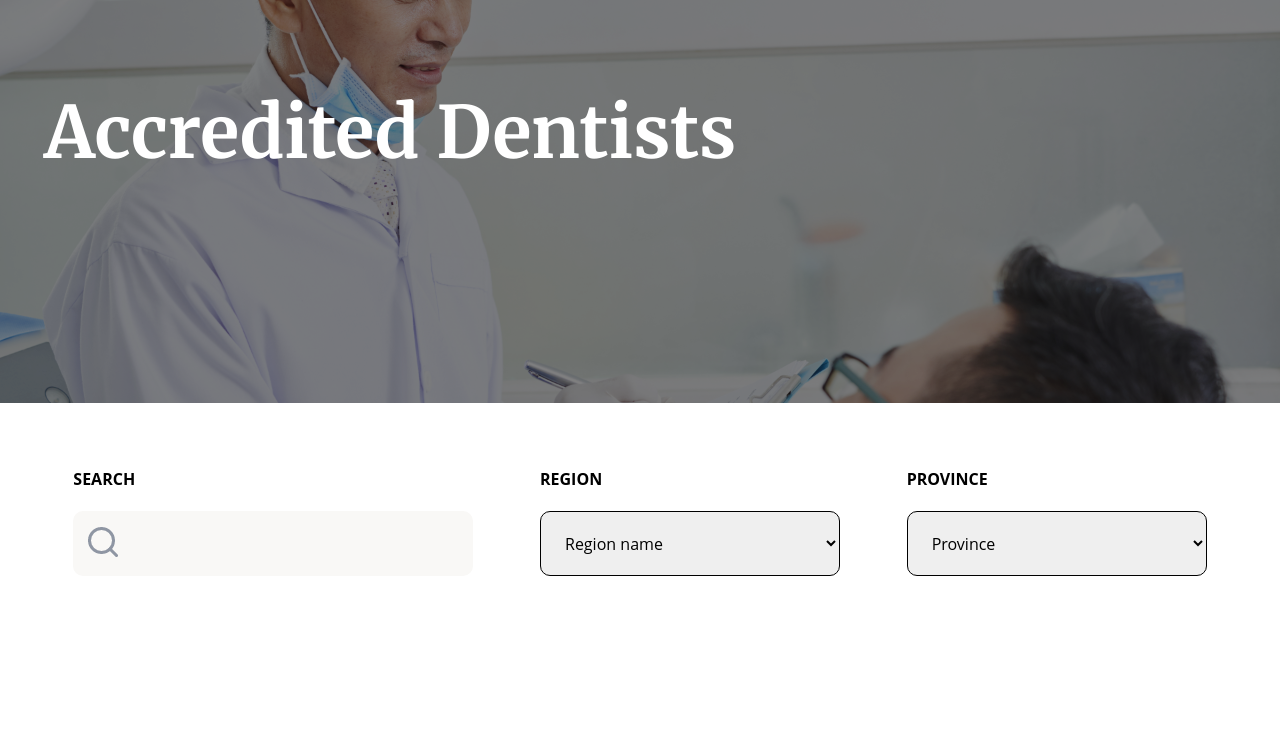
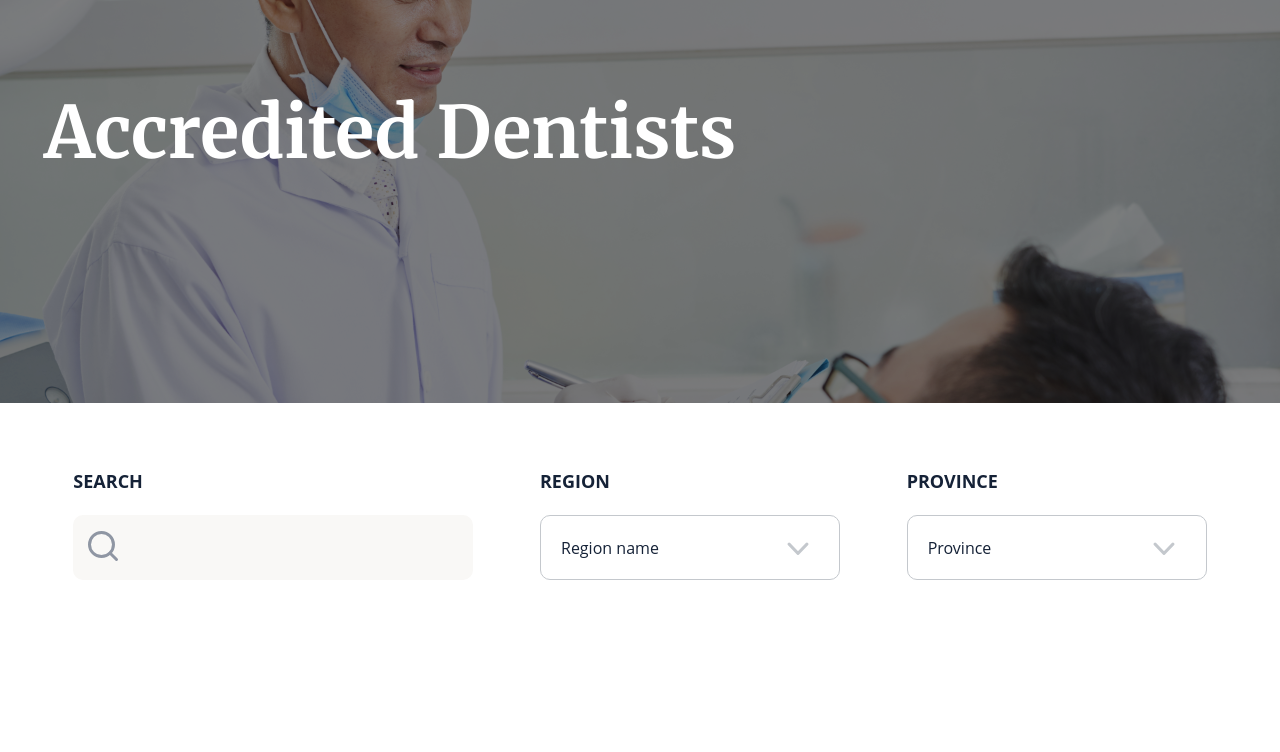
Before and after one commit to Lino004/iwc, a Vue app: page /about-accredited in a window 1280 px wide. Shown: the part 383-1135 px from the top of the page. Built offline with nearby package versions, Linux system fonts and the light colour scheme; no server answers; a small style sheet from the web is missing.

Commit message:
accredited dentists page finished

```diff
--- /dev/null
+++ b/src/components/icons/IconChevon.vue
@@ -0,0 +1,26 @@
+<template>
+  <svg
+    xmlns="http://www.w3.org/2000/svg"
+    width="22.243"
+    height="12.621"
+    viewBox="0 0 22.243 12.621"
+  >
+    <path
+      id="Icon_feather-chevron-down"
+      data-name="Icon feather-chevron-down"
+      d="M9,13.5l9,9,9-9"
+      transform="translate(-6.879 -11.379)"
+      fill="none"
+      stroke="#c4c8cd"
+      stroke-linecap="round"
+      stroke-linejoin="round"
+      stroke-width="3"
+    />
+  </svg>
+</template>
+
+<script>
+export default {}
+</script>
+
+<style scoped></style>
--- /dev/null
+++ b/src/components/icons/IconSearch.vue
@@ -0,0 +1,41 @@
+<template>
+  <svg
+    xmlns="http://www.w3.org/2000/svg"
+    width="30.621"
+    height="30.621"
+    viewBox="0 0 30.621 30.621"
+  >
+    <g
+      id="Icon_feather-search"
+      data-name="Icon feather-search"
+      transform="translate(-3 -3)"
+    >
+      <path
+        id="Tracé_7"
+        data-name="Tracé 7"
+        d="M28.5,16.5a12,12,0,1,1-12-12A12,12,0,0,1,28.5,16.5Z"
+        fill="none"
+        stroke="#8f96a3"
+        stroke-linecap="round"
+        stroke-linejoin="round"
+        stroke-width="3"
+      />
+      <path
+        id="Tracé_8"
+        data-name="Tracé 8"
+        d="M31.5,31.5l-6.525-6.525"
+        fill="none"
+        stroke="#8f96a3"
+        stroke-linecap="round"
+        stroke-linejoin="round"
+        stroke-width="3"
+      />
+    </g>
+  </svg>
+</template>
+
+<script>
+export default {}
+</script>
+
+<style scoped></style>
--- a/src/components/public/about/AboutAccredities.vue
+++ b/src/components/public/about/AboutAccredities.vue
@@ -14,13 +14,13 @@
 
     <div class="w-4/5 py-10 mx-auto">
       <div v-for="item in dentistList" :key="item.id">
-        <div class="shadow-box1 rounded-lg pl-24 py-16 my-14">
-          <h5 class="font-bold mb-5 font-serif text-primary text-2xl">
+        <div class="shadow-box1 rounded-lg pl-16 md:pl-24 py-16 my-14">
+          <h5 class="font-bold mb-5 font-serif text-primary sm:text-lg md:text-xl lg:text-2xl">
             Dentist Clinic Name
           </h5>
-          <p class="font-sans text-primary text-2xl">Dentist Name</p>
-          <p class="font-sans text-primary text-2xl">Address</p>
-          <p class="font-sans text-primary text-2xl">Contact Numbers</p>
+          <p class="font-sans text-primary sm:text-lg md:text-xl lg:text-2xl">Dentist Name</p>
+          <p class="font-sans text-primary sm:text-lg md:text-xl lg:text-2xl">Address</p>
+          <p class="font-sans text-primary sm:text-lg md:text-xl lg:text-2xl">Contact Numbers</p>
         </div>
       </div>
     </div>
--- a/src/components/public/about/AboutCompany.vue
+++ b/src/components/public/about/AboutCompany.vue
@@ -1,5 +1,5 @@
 <template>
-  <section id="bg2" class="lg:container py-10 sm:py-16 lg:py-24 mx-auto">
+  <section class="lg:container py-10 sm:py-16 lg:py-24 mx-auto">
     <div>
       <div class="w-auto relative">
         <h3
@@ -11,8 +11,10 @@
           class="w-1/2 sm:w-1/2 md:w-2/5 lg:w-2/5 xl:w-1/3 mt-6 mx-auto border-2 border-grid2"
         />
       </div>
-
-        <div class="md:w-4/5 lg:w-1/2 w-4/5 text-left mx-auto mt-14 sm:mt-20 lg:mt-28 xl:mt-40 leading-9 text-primary">
+      <div id="bg2">
+        <div
+          class="md:w-4/5 lg:w-1/2 w-4/5 text-left mx-auto mt-14 sm:mt-20 lg:mt-28 xl:mt-40 leading-9 text-primary py-20"
+        >
           <p class="text-lg mb-12 font-sans">
             IWC Wellness and Preventive Consultancy Inc ., was established in
             2016 with a commitment to provide and deliver the best oral care
@@ -36,22 +38,21 @@
           </p>
         </div>
       </div>
+    </div>
     <hr class="w-11/12 mt-24 mx-auto border-2 border-grid2" />
   </section>
 </template>
 
 <script>
-export default {
-
-}
+export default {}
 </script>
 
 <style lang="css" scoped>
 #bg2 {
   background: url("../../../assets/images/about/LikeTooth.png") no-repeat;
-  /* background-position: 20px 172px; */
+  background-position: 6% 53%;
   /* background-position-y: 180px;
   background-position-x: 20px; */
-  background-size: 540px;
+  background-size: 37%;
 }
 </style>
--- a/src/components/public/about/AboutSearch.vue
+++ b/src/components/public/about/AboutSearch.vue
@@ -1,24 +1,39 @@
 <template>
   <section class="w-full">
     <div class="px-10 py-16">
-      <form action="" class="flex flex-row w-full justify-around">
-        <div class="input-search w-1/3">
-          <label for="search py-auto" class="font-bold">SEARCH</label> <br />
+      <form action="" class="flex lg:flex-row flex-col w-full justify-around">
+        <div class="input-search lg:w-1/3 md:w-3/4 md:mx-auto">
+          <label for="search py-auto" class="font-bold text-primary lg:text-lg"
+            >SEARCH</label
+          >
+          <br />
           <i class="icon">
-            <img src="@/assets/images/about/search.png" alt="" />
+            <!-- <img src="@/assets/images/about/search.png" alt="searc icon" /> -->
+            <icon-search></icon-search>
           </i>
           <input
             type="text"
             name=""
             id="search"
-            class="search-input bg-grid3 border-grid6 my-5 w-full h-14"
+            class="search-input bg-grid3 my-5 w-full h-14 text-primary font-sans lg:text-lg"
           />
         </div>
 
-        <div class="w-1/4">
-          <label for="regions" class="font-bold">REGION</label> <br />
+        <div class="lg:w-1/4 md:w-3/4 md:mx-auto">
+          <label for="regions" class="font-bold text-primary lg:text-lg"
+            >REGION</label
+          >
+          <br />
           <div class="select">
-            <select name="regions" id="regions" class="w-full h-14 my-5 pl-5 pr-5 select-input">
+            <!-- <i class="icon">
+              <img src="@/assets/images/about/search.png" alt="searc icon" />
+              <icon-chevon></icon-chevon>
+            </i> -->
+            <select
+              name="regions"
+              id="regions"
+              class="w-full h-14 my-5 pl-5 pr-5 select-input text-primary font-sans lg:text-lg"
+            >
               <option value="">Region name</option>
               <option value="region1">R1</option>
               <option value="region2">R2</option>
@@ -28,10 +43,16 @@
           </div>
         </div>
 
-        <div class="w-1/4">
-          <label for="provinces" class="font-bold">PROVINCE</label>
+        <div class="lg:w-1/4 md:w-3/4 md:mx-auto">
+          <label for="provinces" class="font-bold text-primary lg:text-lg"
+            >PROVINCE</label
+          >
           <div class="select">
-            <select name="provinces" id="provinces" class="w-full h-14 my-5 px-5 select-input">
+            <select
+              name="provinces"
+              id="provinces"
+              class="w-full h-14 my-5 px-5 select-input text-primary font-sans lg:text-lg"
+            >
               <option value="">Province</option>
               <option value="province1">P1</option>
               <option value="province2">P2</option>
@@ -46,15 +67,25 @@
 </template>
 
 <script>
-export default {}
+import IconChevon from '../../icons/IconChevon.vue'
+import IconSearch from '../../icons/IconSearch.vue'
+// eslint-disable-next-line vue/no-unused-components
+export default { components: { IconSearch, IconChevon } }
 </script>
 
 <style lang="css" scoped>
-.input-search i {
+.input-search i,
+.select i {
   position: absolute;
 }
-.icon {
+.input-search .icon {
   padding: 36px 15px;
+  min-width: 40px;
+}
+.select .icon {
+  /* padding: 36px 15px; */
+  right: 0;
+  top: 50px;
   min-width: 40px;
 }
 .search-input {
@@ -67,25 +98,7 @@ export default {}
   /* width: 25%; */
 }
 .search-input:hover,
-.search-input:focus {
-  /* padding: 12px 0; */
-  outline: 0;
-  /* border: 1px solid; */
-  /* border-bottom: 1px solid #575756; */
-  /* border-radius: 25px; */
-  /* background-position: 100% center; */
-}
-
-.select {
-  display: block;
-
-}
-
-.select-input {
-  border-radius: 10px;
-  border: 1px solid black;
-  height: 65px;
-}
+.search-input:focus,
 .select-input:hover,
 .select-input:focus {
   /* padding: 12px 0; */
@@ -95,4 +108,29 @@ export default {}
   /* border-radius: 25px; */
   /* background-position: 100% center; */
 }
+
+select {
+
+  /* styling */
+  background-color: white;
+  display: inline-block;
+  font: inherit;
+
+  /* reset */
+
+  -webkit-box-sizing: border-box;
+  -moz-box-sizing: border-box;
+  box-sizing: border-box;
+  -webkit-appearance: none;
+  -moz-appearance: none;
+}
+
+.select-input {
+  border-radius: 10px;
+  border: 1px solid #c4c8cd;
+  height: 65px;
+  background-image: url('../../../assets/images/about/chevron.svg');
+  background-position: calc(100% - 30px) calc(1em + 10px);
+  background-repeat: no-repeat;
+}
 </style>
```
Also changed, not shown: src/assets/images/about/chevron.svg (added), src/assets/images/about/search.png (deleted). Lines whose indentation alone changed are shown as unchanged.
